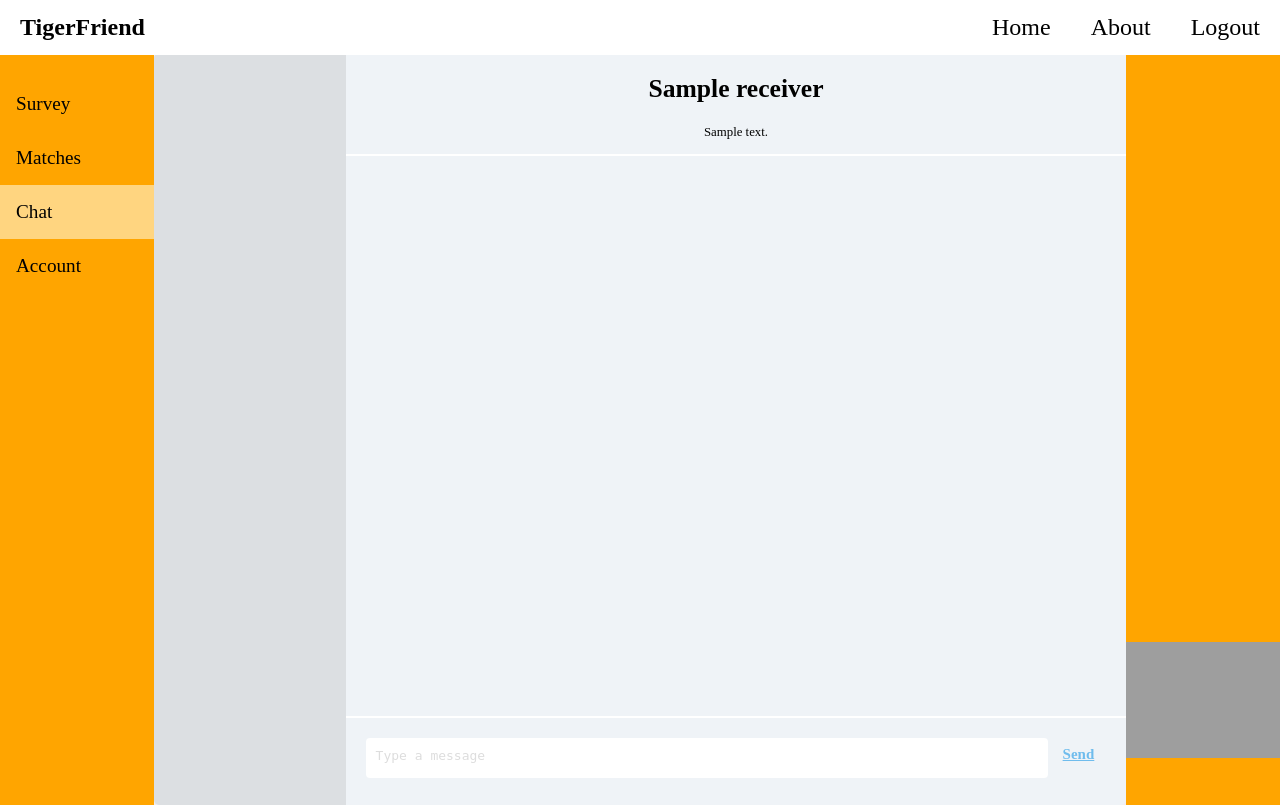
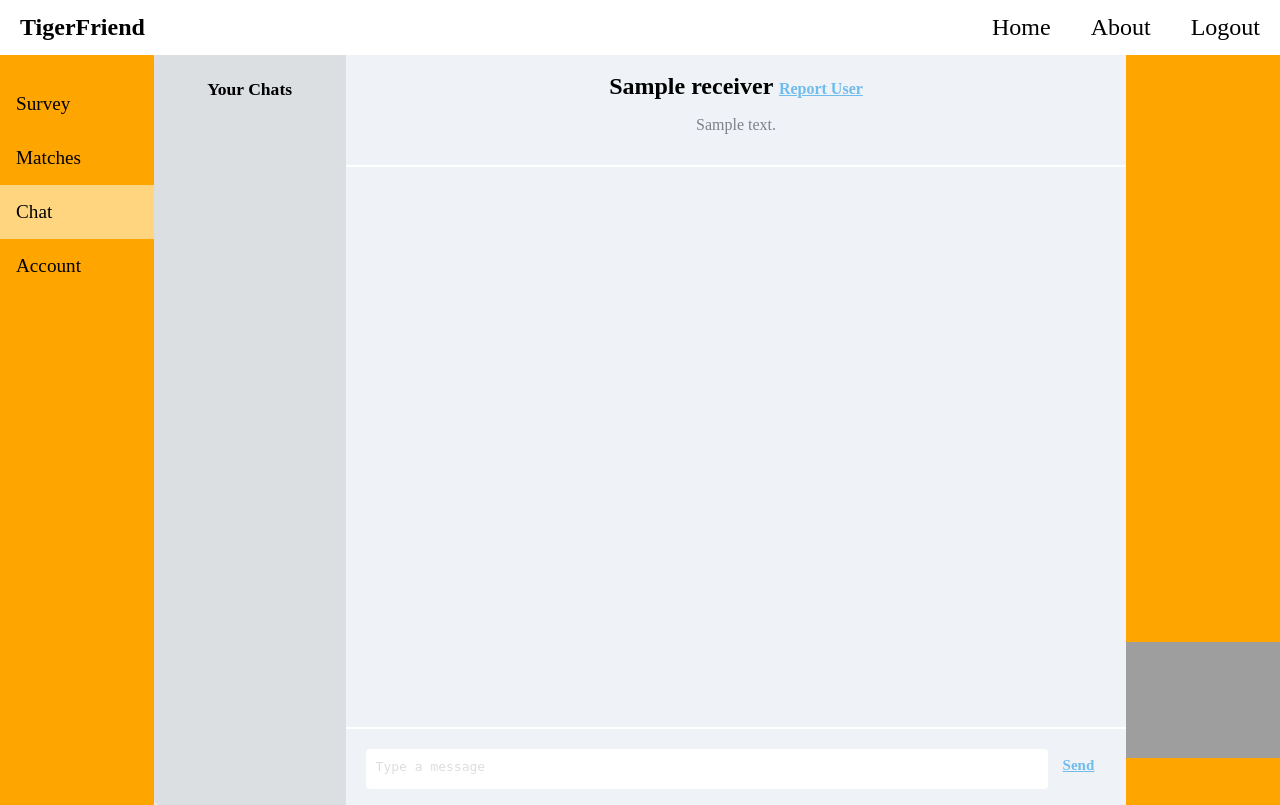
Before and after one commit to ihis-11/TigerFriend, a Flask app: template templates/chat.html in a window 1280 px wide. Run offline with Flask 2, Linux system fonts and the light colour scheme; the template is opened without the code that fills it: most values are stand-ins (such as "Sample title", 1, 10 or a date in 2020); parts of the project's set-up code (start-up, migrations or seed data) failed here and were passed over; some libraries are stand-ins or nearby versions; grey boxes are pictures that could not be loaded.

Commit message:
chat header

```diff
--- a/static/styles/chat.css
+++ b/static/styles/chat.css
@@ -132,14 +132,20 @@
     vertical-align:top;
   }
 
+  aside header{
+    padding:1vh 1vh;
+  }
+
   aside ul{
-    padding-top: 1vh;
+    padding-top: 0;
     padding-left:0;
     margin:0;
     list-style-type:none;
     overflow-y:scroll;
   }
+
   aside li{
+    padding:3.5vh 0;
     background-color:#ffffff;
     border: solid #000000;
     border-width: 2px;
@@ -149,7 +155,6 @@
   }
 
   aside li div{
-    padding:3.5vh 0;
     display:inline-block;
     vertical-align:top;
   }
@@ -171,11 +176,27 @@
 
   main header{
     height:10vh;
+    padding:0px 2vw 4vh 2vw;
+  }
+  main header > *{
+    display:inline-block;
+    vertical-align:top;
+  }
+  main header h2{
+    font-size:3vh;
+    margin-bottom:1vh;
+  }
+  main header h3{
+    font-size:2vh;
+    font-weight:normal;
+    color:#7e818a;
   }
 
-  main header div{
-    margin-left:10vw;
-    margin-right:10vw;
+  main header a{
+    font-size:2vh;
+    font-weight:bold;
+    color:#6fbced;
+    display:inline-block;
   }
 
   #chat{
--- a/templates/chat.html
+++ b/templates/chat.html
@@ -27,15 +27,19 @@
     <div style="height:180px; padding-top: 45px; text-align: center;">
         <div id="container">
             <aside>
+                <header>
+                    <h3>Your Chats</h3>
+                </header>
                 <div id="allChats" class="container-fluid" style="width: 100%;"></div>
             </aside>
             <main>
                 <header>
                     <div>
-                        <h2 style="font-size: 2vw;">{{receiver}}</h2>
-                        <p style="font-size: 1vw;">{{bio_receiver}}</p>
+                      <h2>{{receiver}} <a id="report" href="#">Report User</a></h2>
+                      <h3>{{bio_receiver}}</h3>
                     </div>
                 </header>
+
                 <ul id="chat">
                     <div id="messages"></div>
                 </ul>
```
Also changed, not shown: templates/chatusers.html (+7 -6 lines).
